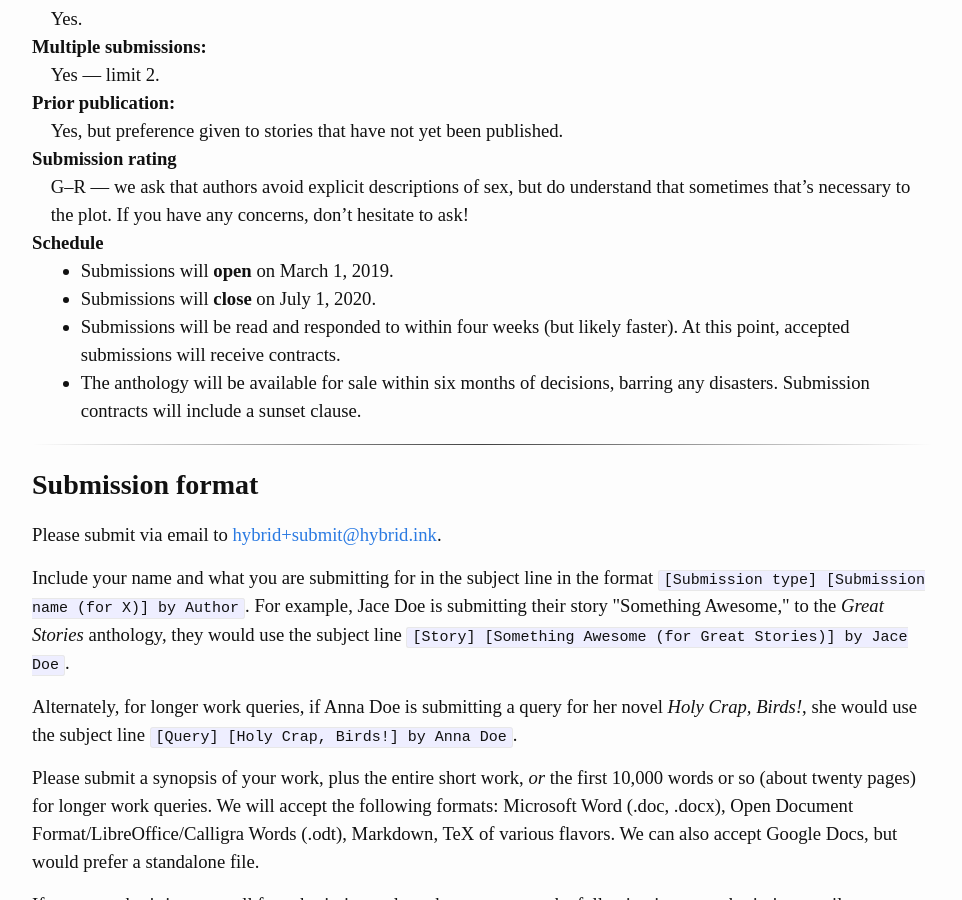
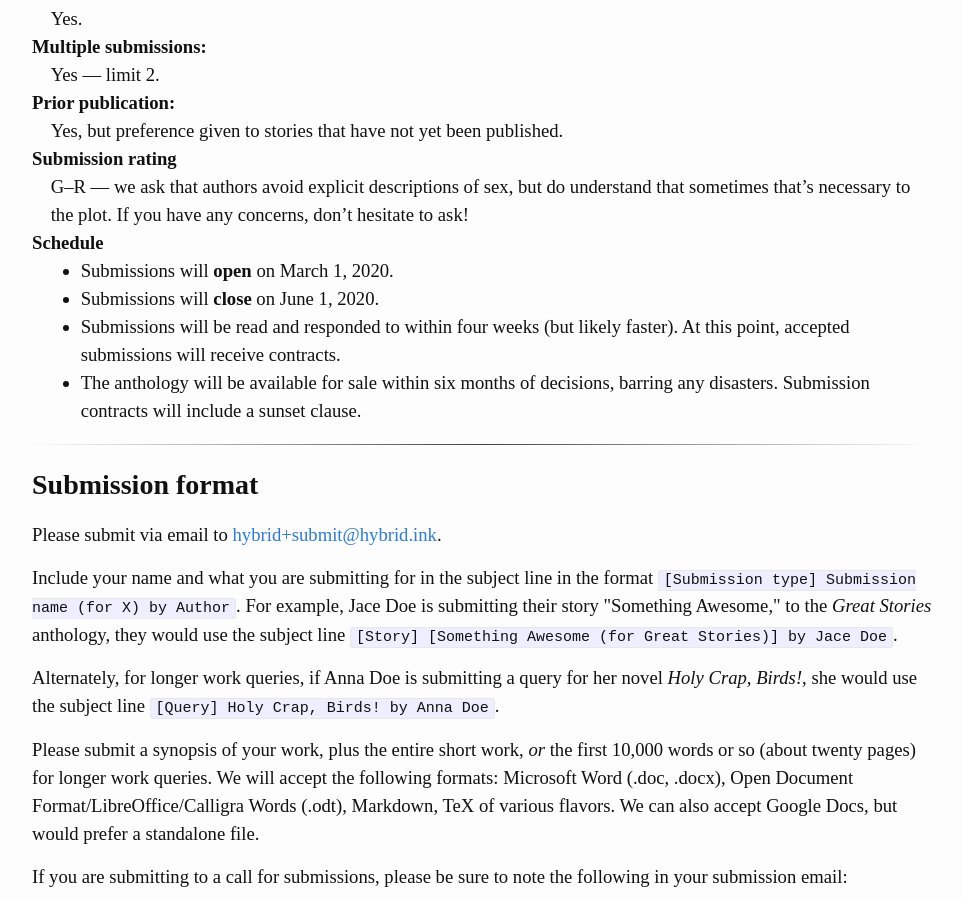
Before and after one commit to hybridink/hybrid.ink, a Jekyll site: the page built from submit/anthologies/forward-looking/sex/index.md, in a window 1280 px wide and 900 px high, scrolled down 1414 px. Shown: the whole window, without its empty margins (158-1120 px from the left). Built offline with Jekyll 4.4.1, drawn with Linux system fonts in a browser that asks for light colours; some web fonts are replaced; comment, search, counter and statistics services are not loaded; some of the changed text lies outside the part shown.

Commit message:
Sort out dates

```diff
--- a/_includes/submission-format.html
+++ b/_includes/submission-format.html
@@ -4,9 +4,9 @@
 
 <p>Please submit via email to <a href="mailto:hybrid+submit@hybrid.ink">hybrid+submit@hybrid.ink</a>.</p>
 
-<p>Include your name and what you are submitting for in the subject line in the format <code>[Submission type] [Submission name (for X)] by Author</code>. For example, Jace Doe is submitting their story "Something Awesome," to the <em>Great Stories</em> anthology, they would use the subject line <code>[Story] [Something Awesome (for Great Stories)] by Jace Doe</code>.</p>
+<p>Include your name and what you are submitting for in the subject line in the format <code>[Submission type] Submission name (for X) by Author</code>. For example, Jace Doe is submitting their story "Something Awesome," to the <em>Great Stories</em> anthology, they would use the subject line <code>[Story] [Something Awesome (for Great Stories)] by Jace Doe</code>.</p>
 
-<p>Alternately, for longer work queries, if Anna Doe is submitting a query for her novel <em>Holy Crap, Birds!</em>, she would use the subject line <code>[Query] [Holy Crap, Birds!] by Anna Doe</code>.</p>
+<p>Alternately, for longer work queries, if Anna Doe is submitting a query for her novel <em>Holy Crap, Birds!</em>, she would use the subject line <code>[Query] Holy Crap, Birds! by Anna Doe</code>.</p>
 
 <p>Please submit a synopsis of your work, plus the entire short work, <em>or</em> the first 10,000 words or so (about twenty pages) for longer work queries. We will accept the following formats: Microsoft Word (.doc, .docx), Open Document Format/LibreOffice/Calligra Words (.odt), Markdown, TeX of various flavors. We can also accept Google Docs, but would prefer a standalone file.</p>
 
--- a/submit/anthologies/forward-looking/sex/index.md
+++ b/submit/anthologies/forward-looking/sex/index.md
@@ -1,9 +1,9 @@
 ---
 layout: default
-title: "Forward-Looking: Sex - NOT YET OPEN"
+title: "Forward//Looking: Sex - NOT YET OPEN"
 ---
 
-# Forward-Looking: Sex
+# Forward//Looking: Sex
 
 What will sex look like in the future?
 
@@ -11,7 +11,7 @@ What will change about physical interaction?
 
 What new challenges will sexuality face a hundred years down the line? Five hundred? A thousand?
 
-*Forward-Looking: Sex* is an anthology of transfuturistic science-fiction. The stories within will explore the way sex, intimacy, and kink may change over time, from the near future to far, on Earth or other planets, in humans or those from the stars.
+*Forward//Looking: Sex* is an anthology of transfuturistic science-fiction. The stories within will explore the way sex, intimacy, and kink may change over time, from the near future to far, on Earth or other planets, in humans or those from the stars.
 
 How will society change?
 
@@ -19,12 +19,12 @@ How will we?
 
 ## About the anthology
 
-*Forward-Looking: Sex* is an anthology of short fiction edited by Madison Scott-Clary. It will comprise several pieces from diverse authors. The anthology will be released in both physical and e-book formats, as well as, depending on interest, audiobook format.
+*Forward//Looking: Sex* is an anthology of short fiction edited by Madison Scott-Clary. It will comprise several pieces from diverse authors. The anthology will be released in both physical and e-book formats, as well as, depending on interest, audiobook format.
 
 Here is what {{site.brand}} will be looking for:
 
 Submission content
-:   We are looking for short story submissions that explore the shape of sex and sexuality in the decades and centuries to come. There is no restriction on gender of characters or perceived orientation, including anywhere on the asexuality spectrum. Neither is there a restriction on the sexual content of the story. Do keep in mind that *Forward-Looking: Sex* is, at it's core, an anthology about sex.
+:   We are looking for short story submissions that explore the shape of sex and sexuality in the decades and centuries to come. There is no restriction on gender of characters or perceived orientation, including anywhere on the asexuality spectrum. Neither is there a restriction on the sexual content of the story. Do keep in mind that *Forward//Looking: Sex* is, at it's core, an anthology about sex.
     {% include nope.html %}
 
 Submission length
@@ -50,8 +50,8 @@ Submission rating
 
 Schedule
 :
-    * Submissions will **open** on March 1, 2019.
-    * Submissions will **close** on July 1, 2020.
+    * Submissions will **open** on March 1, 2020.
+    * Submissions will **close** on June 1, 2020.
     * Submissions will be read and responded to within four weeks (but likely faster). At this point, accepted submissions will receive contracts.
     * The anthology will be available for sale within six months of decisions, barring any disasters. Submission contracts will include a sunset clause.
 
```
Also changed, not shown: submit/anthologies/forward-looking/gender/index.md (+6 -6 lines), submit/anthologies/forward-looking/index.md (+3 -3 lines), submit/anthologies/forward-looking/love/index.md (+6 -6 lines), submit/anthologies/index.md (+2 -2 lines).
